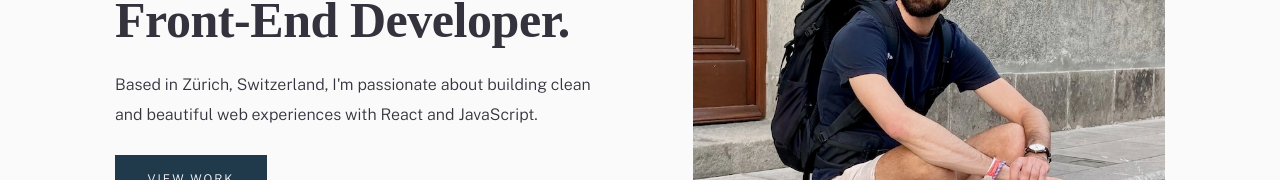
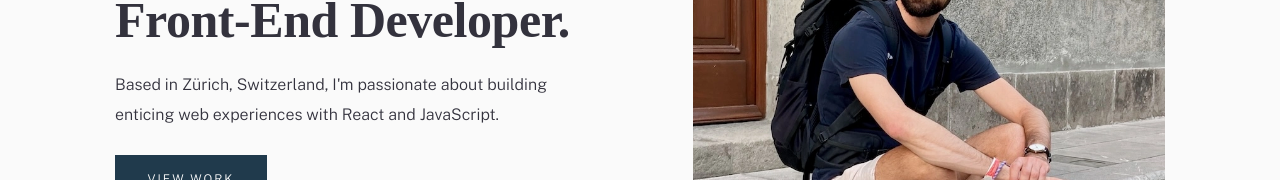
Before and after one commit to nathansoussana/portfolio, a React (Vite) app: page / in a window 1280 px wide. Shown: the part 352-532 px from the top of the page. Built offline with nearby package versions, Linux system fonts and the light colour scheme; a web font is replaced by a local one.

Commit message:
Updated hero text

```diff
--- a/src/jsx/sections/Hero.jsx
+++ b/src/jsx/sections/Hero.jsx
@@ -10,7 +10,7 @@ export default function Hero() {
               Hi! I'm Nathan, a Front-End Developer.
             </h1>
             <p className="hero-content-text">
-              Based in Zürich, Switzerland, I'm passionate about building clean and beautiful web experiences with React and JavaScript.
+              Based in Zürich, Switzerland, I'm passionate about building enticing web experiences with React and JavaScript.
             </p>
             <ButtonPrimary
               text="View Work"
```
